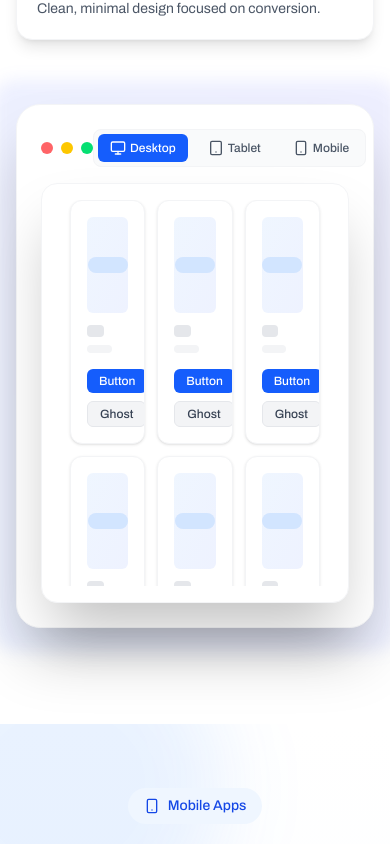
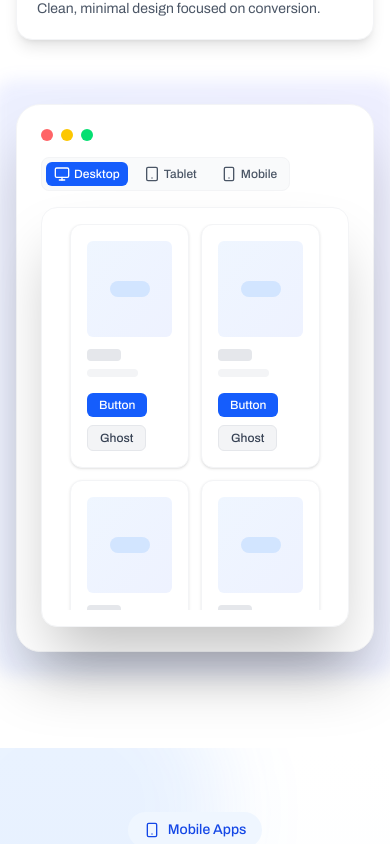
Before and after one commit to khamdannahari/mls-landing, a Next.js app: page / in a window 390 px wide. Shown: the part 1731-2575 px from the top of the page. Built offline with nearby package versions, Linux system fonts and the light colour scheme.

Commit message:
fix: responsive preview on mobile view

```diff
--- a/src/components/ResponsivePreview.tsx
+++ b/src/components/ResponsivePreview.tsx
@@ -17,7 +17,7 @@ export default function ResponsivePreview({
   // Konsistensi tinggi canvas; lebar akan menyesuaikan per viewport
   const CANVAS_HEIGHT_CLASS = "h-[420px]";
   const viewportWidthClass = {
-    desktop: "w-full",
+    desktop: "w-[1200px] max-w-full",
     tablet: "w-[768px] max-w-full",
     mobile: "w-[360px] max-w-full",
   } as const;
@@ -49,7 +49,7 @@ export default function ResponsivePreview({
   const Desktop = () => (
     <div className="grid grid-cols-12 gap-x-4 gap-y-4">
       <main className="col-span-12 min-w-0">
-        <div className="grid grid-cols-3 gap-x-3 gap-y-3">
+        <div className="grid grid-cols-2 md:grid-cols-3 gap-x-3 gap-y-3">
           {renderCards(12)}
         </div>
       </main>
@@ -71,16 +71,16 @@ export default function ResponsivePreview({
   return (
     <div className={className}>
       {/* Toolbar */}
-      <div className="flex items-center justify-between mb-4">
+      <div className="flex items-center justify-between mb-4 flex-wrap gap-2">
         <div className="flex items-center gap-2">
           <div className="w-3 h-3 rounded-full bg-red-400" />
           <div className="w-3 h-3 rounded-full bg-yellow-400" />
           <div className="w-3 h-3 rounded-full bg-green-400" />
         </div>
-        <div className="flex items-center gap-2 bg-gray-50 p-1 rounded-lg border border-gray-100">
+        <div className="flex items-center gap-2 bg-gray-50 p-1 rounded-lg border border-gray-100 shrink-0 overflow-x-auto max-w-full mt-2 sm:mt-0">
           <button
             onClick={() => setViewport("desktop")}
-            className={`cursor-pointer flex items-center gap-1 px-3 py-1.5 rounded-md text-xs font-medium transition ${
+            className={`cursor-pointer flex items-center gap-1 px-2 py-1 sm:px-3 sm:py-1.5 rounded-md text-xs font-medium transition ${
               viewport === "desktop"
                 ? "bg-blue-600 text-white"
                 : "text-gray-600 hover:bg-white"
@@ -90,7 +90,7 @@ export default function ResponsivePreview({
           </button>
           <button
             onClick={() => setViewport("tablet")}
-            className={`cursor-pointer flex items-center gap-1 px-3 py-1.5 rounded-md text-xs font-medium transition ${
+            className={`cursor-pointer flex items-center gap-1 px-2 py-1 sm:px-3 sm:py-1.5 rounded-md text-xs font-medium transition ${
               viewport === "tablet"
                 ? "bg-blue-600 text-white"
                 : "text-gray-600 hover:bg-white"
@@ -100,7 +100,7 @@ export default function ResponsivePreview({
           </button>
           <button
             onClick={() => setViewport("mobile")}
-            className={`cursor-pointer flex items-center gap-1 px-3 py-1.5 rounded-md text-xs font-medium transition ${
+            className={`cursor-pointer flex items-center gap-1 px-2 py-1 sm:px-3 sm:py-1.5 rounded-md text-xs font-medium transition ${
               viewport === "mobile"
                 ? "bg-blue-600 text-white"
                 : "text-gray-600 hover:bg-white"
@@ -115,9 +115,7 @@ export default function ResponsivePreview({
       <div
         className={`rounded-2xl border border-gray-100 bg-white p-4 shadow-3xl ${CANVAS_HEIGHT_CLASS} flex items-stretch justify-center`}
       >
-        <div
-          className={`${viewportWidthClass[viewport]} h-full overflow-y-auto`}
-        >
+        <div className={`${viewportWidthClass[viewport]} h-full overflow-auto`}>
           <div className="min-h-full px-3 md:px-4 pb-4">
             {viewport === "desktop" && <Desktop />}
             {viewport === "tablet" && <TabletView />}
```
